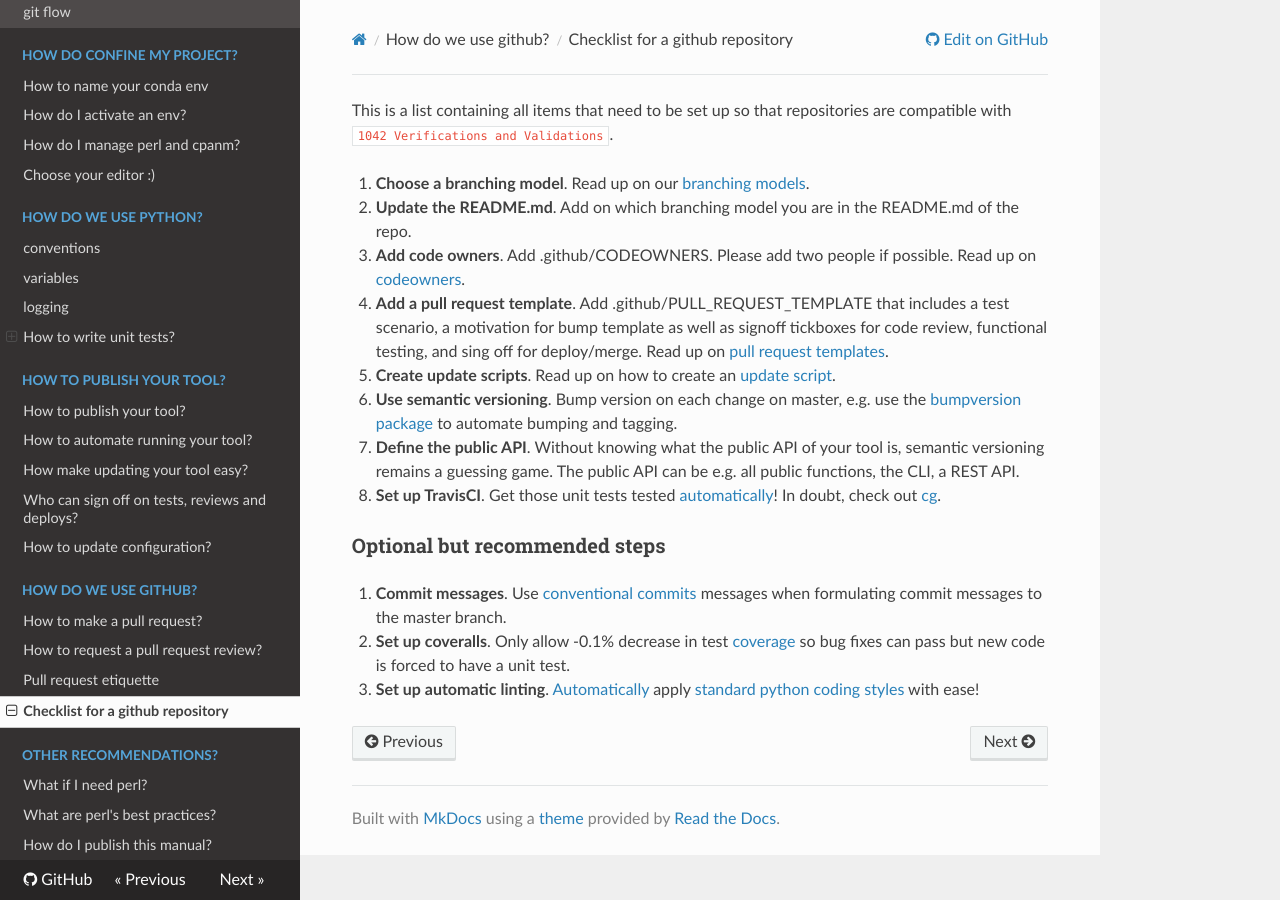
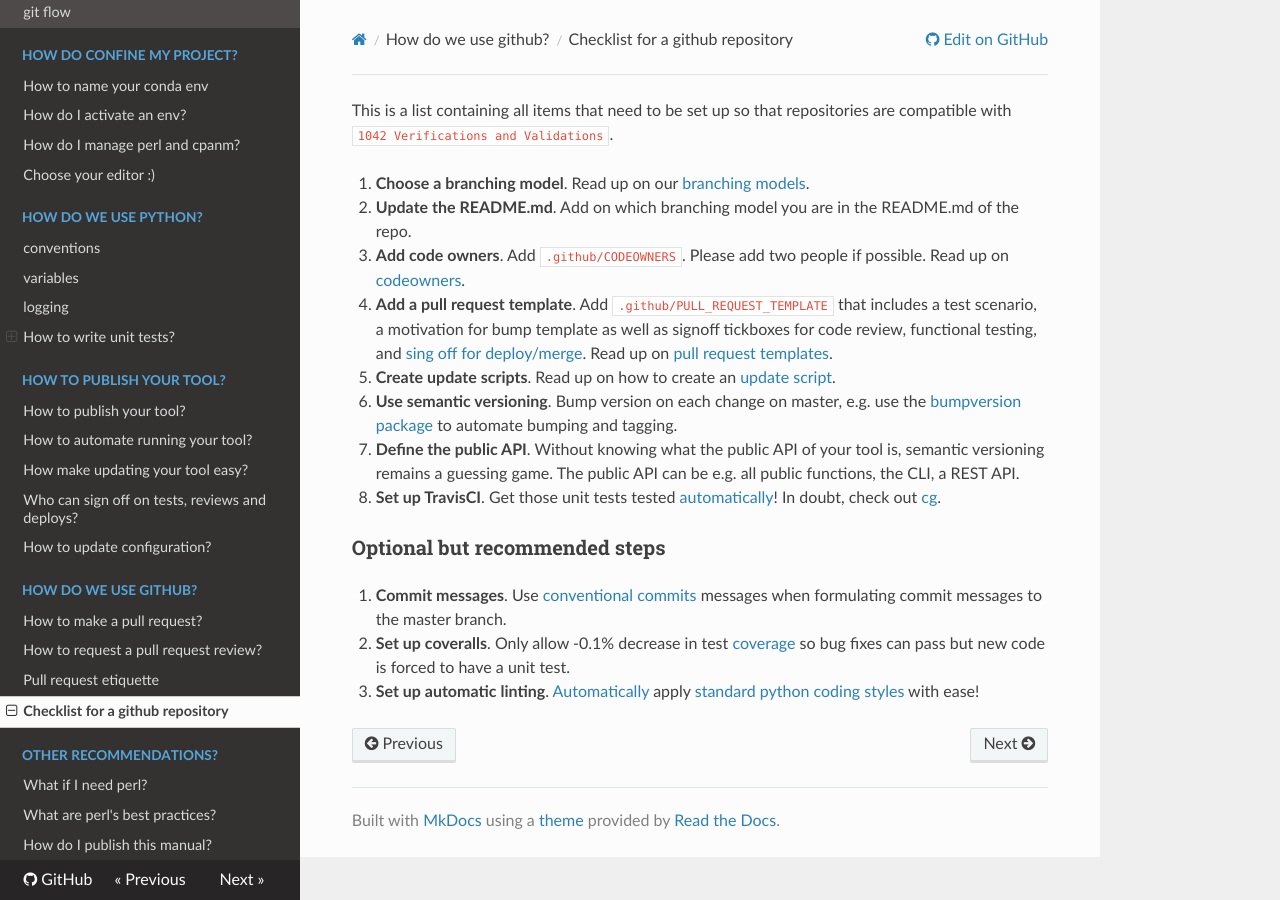
Before and after one commit to ingkebil/development, an MkDocs documentation site: the page built from docs/dev/project.md, in a window 1280 px wide. Built offline with MkDocs 1.6.1, drawn with Linux system fonts in a browser that asks for light colours; nearby versions of some CDN libraries; part of the change alters nothing that is shown.

```diff
--- a/docs/dev/project.md
+++ b/docs/dev/project.md
@@ -3,8 +3,8 @@ This is a list containing all items that need to be set up so that repositories
 1. **Choose a branching model**.
 Read up on our [branching models](models.md).
 1. **Update the README.md**. Add on which branching model you are in the README.md of the repo.
-1. **Add code owners**. Add .github/CODEOWNERS. Please add two people if possible. Read up on [codeowners](https://help.github.com/en/articles/about-code-owners).
-1. **Add a pull request template**. Add .github/PULL_REQUEST_TEMPLATE that includes a test scenario, a motivation for bump template as well as signoff tickboxes for code review, functional testing, and sing off for deploy/merge. Read up on [pull request templates](https://help.github.com/en/articles/creating-a-pull-request-template-for-your-repository).
+1. **Add code owners**. Add `.github/CODEOWNERS`. Please add two people if possible. Read up on [codeowners](https://help.github.com/en/articles/about-code-owners).
+1. **Add a pull request template**. Add `.github/PULL_REQUEST_TEMPLATE` that includes a test scenario, a motivation for bump template as well as signoff tickboxes for code review, functional testing, and [sing off for deploy/merge](../publish/sign-off.md). Read up on [pull request templates](https://help.github.com/en/articles/creating-a-pull-request-template-for-your-repository).
 1. **Create update scripts**. Read up on how to create an [update script](../publish/update-scripts.md).
 1. **Use semantic versioning**. Bump version on each change on master, e.g. use the [bumpversion package](https://github.com/peritus/bumpversion) to automate bumping and tagging.
 1. **Define the public API**. Without knowing what the public API of your tool is, semantic versioning remains a guessing game. The public API can be e.g. all public functions, the CLI, a REST API.
```
